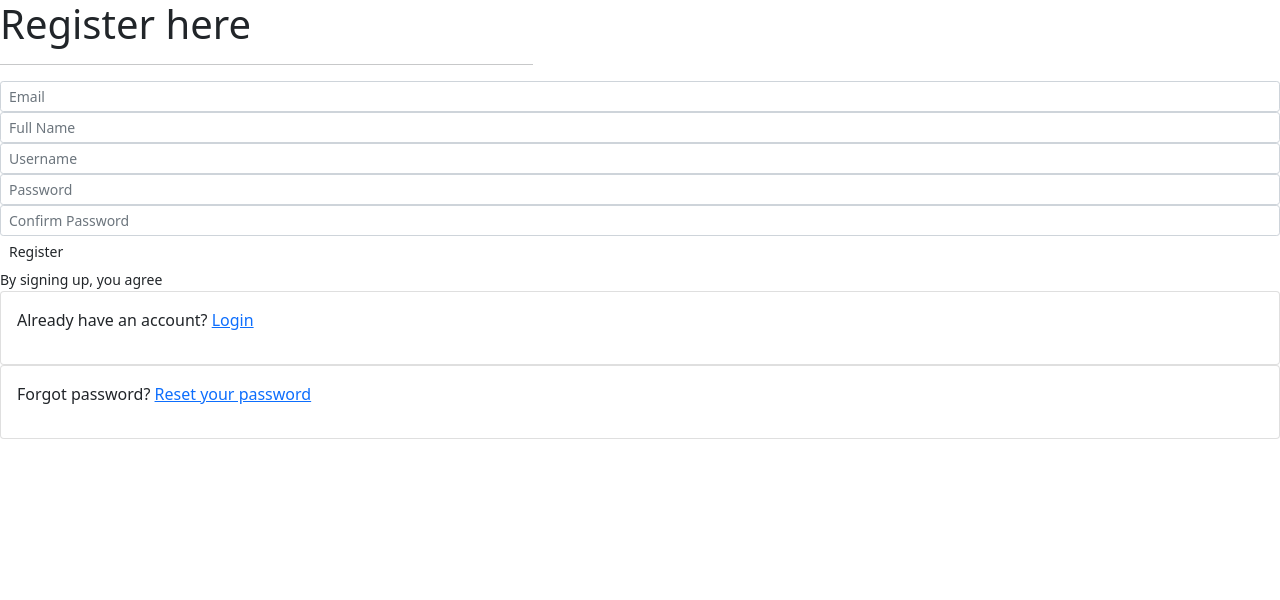
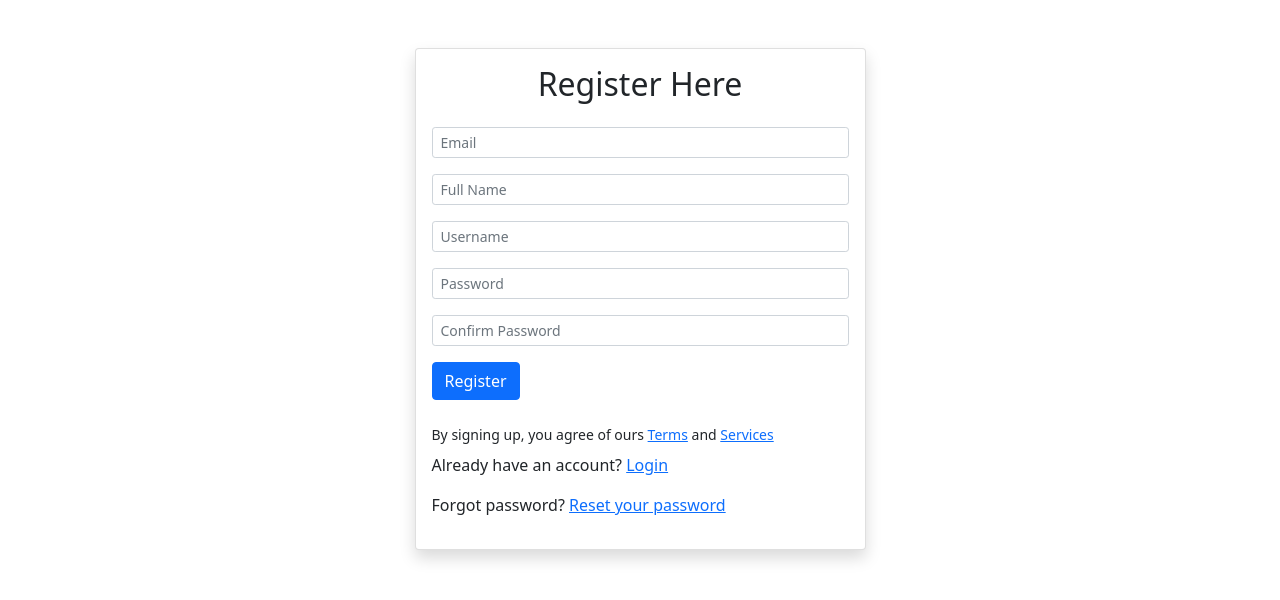
Before and after one commit to AaganMaskey/P2-Spotlight, a Django app: page /register/ in a window 1280 px wide. Shown: the top 600 px of the page. Run offline with Django 3.2, Linux system fonts and the light colour scheme; some libraries are stand-ins or nearby versions.

Commit message:
register page ui change

```diff
--- a/spotlightv0/templates/auth/register.html
+++ b/spotlightv0/templates/auth/register.html
@@ -1,7 +1,7 @@
 {% extends 'base.html' %}
 {% load static %}
 {% block content %}
-<h1> Register here </h1>
+<!-- <h1> Register here </h1>
                             <div class="col-md-5">
                                 <hr>
                             </div>
@@ -59,5 +59,54 @@
         <form action=""></form>
     </div>
     <div class="col-md-3"></div>
+</div> -->
+
+<div class="container py-5">
+    <div class="row">
+        <div class="col-5 mx-auto">
+            <div class="card p-3 shadow">
+                <h2 class="text-center mb-4">Register Here</h2>
+                {% include 'partials/_flash_messages.html'%}
+
+                <form action="{% url 'register' %}" method="POST">
+                        {% csrf_token %}
+                    <div class="form-group mb-3">
+                        <input class="form-control form-control-sm" type="email" name="email" value="{{data.email}}" placeholder="Email">
+                                </input>
+                    </div>
+                    <div class="form-group mb-3">
+                        <input class="form-control form-control-sm" type="text" name="name" value="{{data.name}}" placeholder="Full Name">
+                                </input>
+                    </div>
+                    <div class="form-group mb-3">
+                        <input class="form-control form-control-sm" type="text" name="username" value="{{data.username}}" placeholder="Username">
+                                </input>
+                    </div>
+                    <div class="form-group mb-3">
+                        <input class="form-control form-control-sm" type="password" name="password" value="" placeholder="Password">
+                                </input>
+                    </div>
+                    <div class="form-group mb-3">
+                        <input class="form-control form-control-sm" type="password" name="password2" value="" placeholder="Confirm Password">
+                                </input>
+                    </div>
+                    <button type="submit" class="btn btn-primary mb-3">Register</button>
+                </form>
+                        <small class="py-2">
+                            By signing up, you agree of ours <a href="">Terms</a> and <a href="">Services</a>
+                        </small>
+                            <p>
+                                Already have an account? <a href="{% url 'login' %}">Login </a>
+                            </p>
+
+                            <p>
+                                Forgot password? <a href="{% url 'request-reset-email' %}">Reset your password </a>
+                            </p>
+
+
+            </div>
+        </div>
+    </div>
 </div>
+
 {% endblock %}
```
Also changed, not shown: spotlightv0/db.sqlite3.
